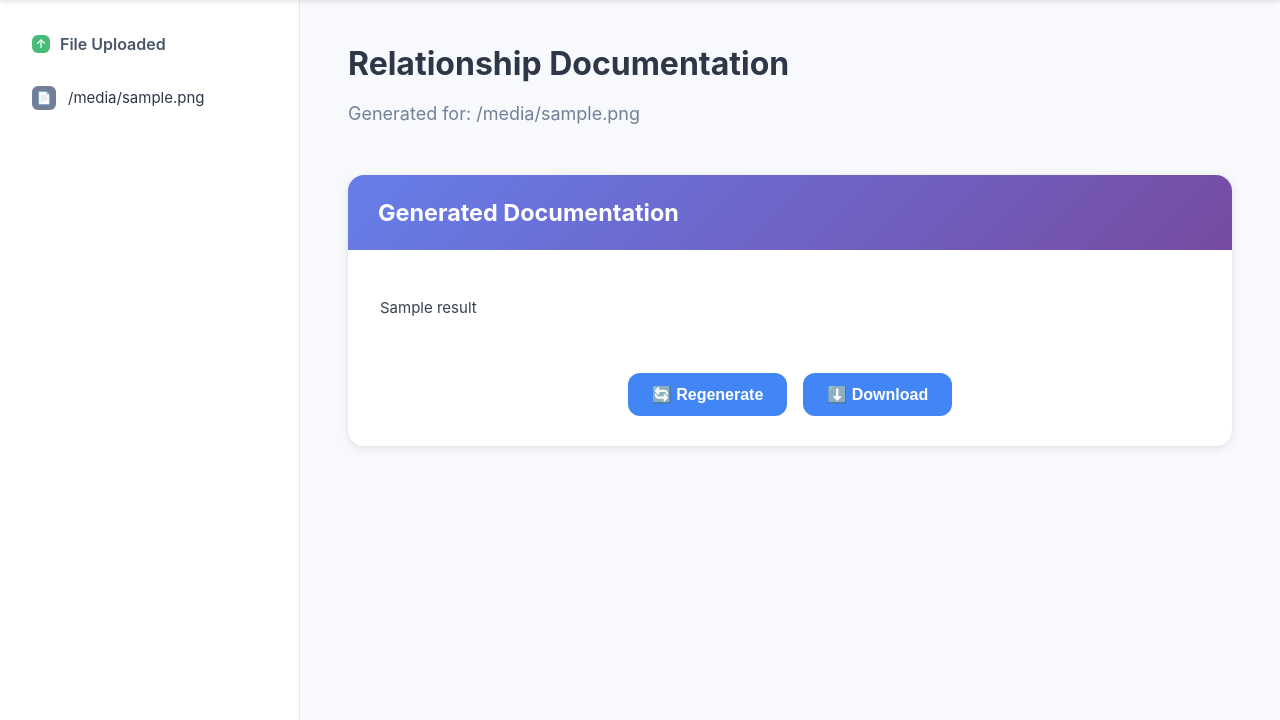
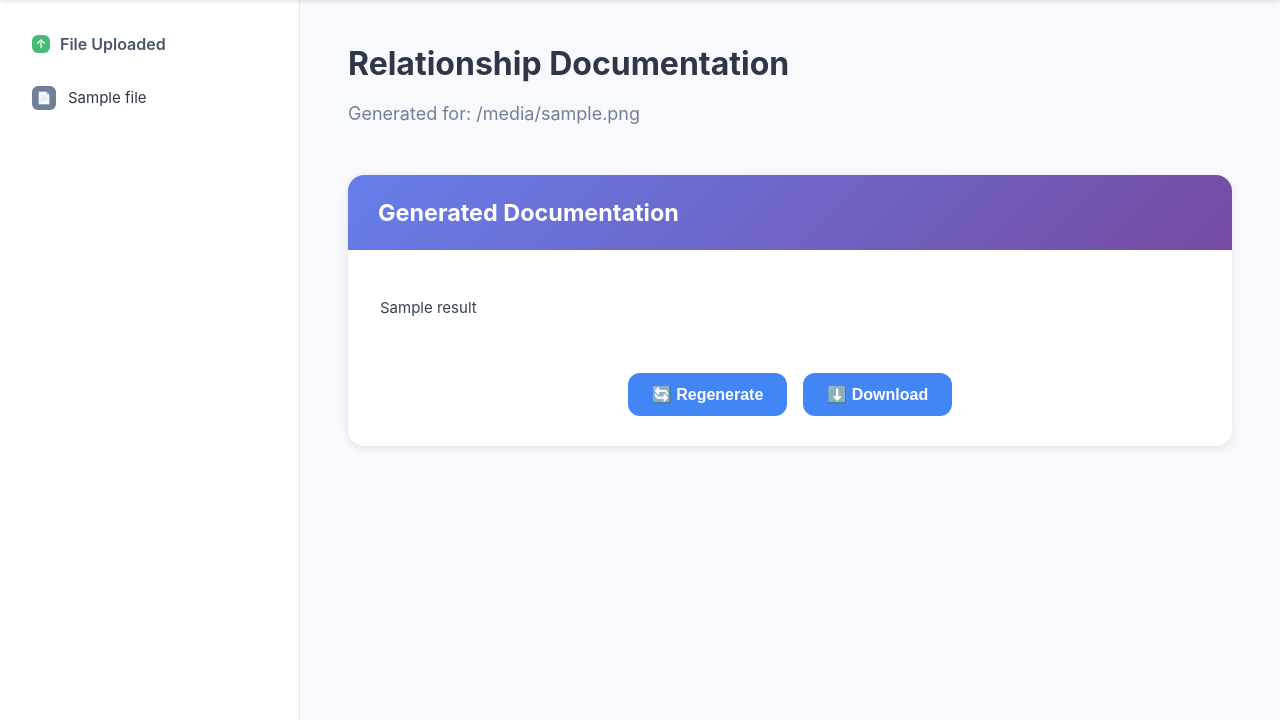
Before and after one commit to Melody1415/ClickDoc, a Flask app: template flask_app/templates/relationship_documentation.html in a window 1280 px wide. Shown: the part 89-809 px from the top of the page. Run offline with Flask 3, Linux system fonts and the light colour scheme; the template is opened without the code that fills it: most values are stand-ins (such as "Sample title", 1, 10 or a date in 2020); some libraries are stand-ins or nearby versions.

Commit message:
Finally solve the error continuous merge

```diff
--- a/flask_app/templates/relationship_documentation.html
+++ b/flask_app/templates/relationship_documentation.html
@@ -519,7 +519,7 @@
     </div>
   </header>
 
-  <div class="main-container">
+ <div class="main-container">
     <aside class="sidebar">
       <div class="sidebar-section">
         <div class="section-title">
@@ -527,11 +527,13 @@
           File Uploaded
         </div>
         <ul class="file-list">
-          {% if filename %}
-            <li class="file-item">
-              <div class="file-icon">📄</div>
-              <span class="file-name">{{ filename }}</span>
-            </li>
+          {% if files %}
+            {% for file in files %}
+              <li class="file-item">
+                <div class="file-icon">📄</div>
+                <span class="file-name">{{ file.name }}</span>
+              </li>
+            {% endfor %}
           {% else %}
             <li class="file-item">
               <div class="file-icon">📄</div>
```
Also changed, not shown: flask_app/static/dashboard.html (+9 -3 lines).
